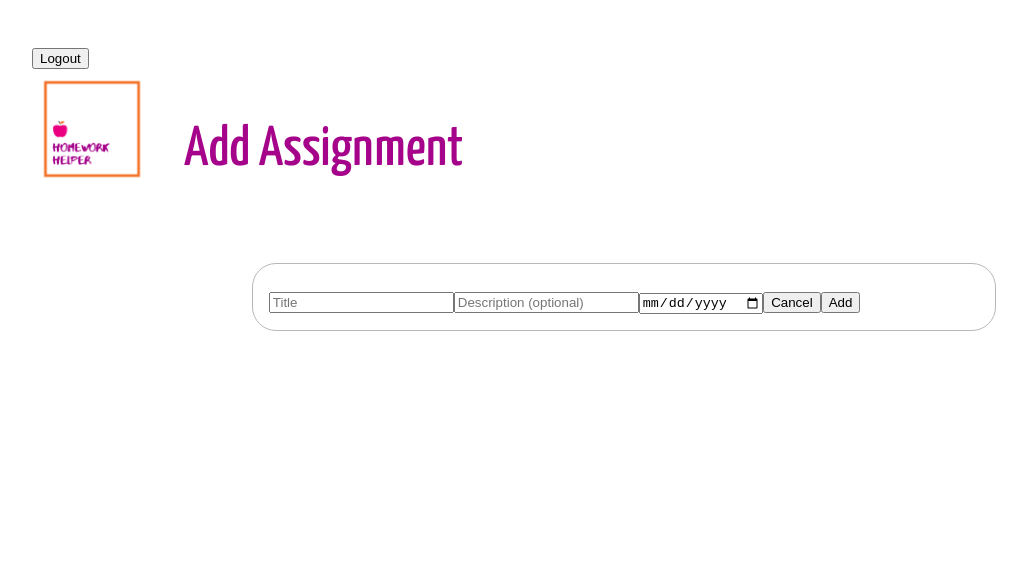
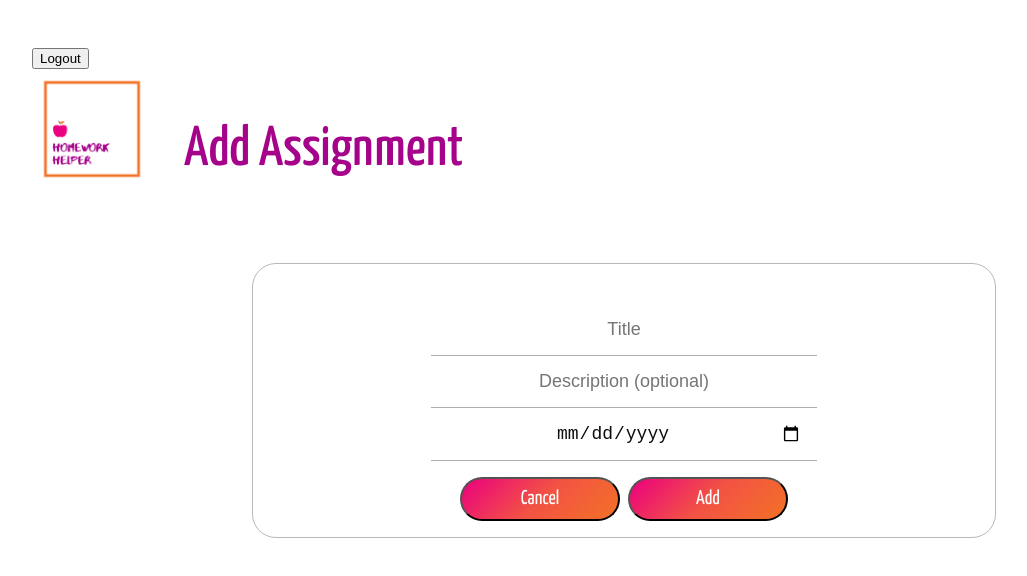
Before and after one commit to denismaltev/AssignmentTracker_Client, a React (Create React App) app in the folder homework-tracker/: page /add in a window 1280 px wide. Shown: the top 576 px of the page, without its empty margins (16-1043 px from the left). Built offline with nearby package versions, Linux system fonts and the light colour scheme; no server answers; sample sign-in values are in the browser's storage.

Commit message:
#28 Styled Add Assignment

```diff
--- a/homework-tracker/src/components/AddAssignment.js
+++ b/homework-tracker/src/components/AddAssignment.js
@@ -37,7 +37,8 @@ export default function AddAssignment() {
       </div>
       <div className="Card">
         <form
-        onSubmit={createAssignment} id="add-assignment-form">
+        onSubmit={createAssignment} id="add-assignment-form"
+        className="addAssignmentForm">
           <p style={{ color: "red", fontSize: 12 }}>{errorMessage}</p>
           <input name="title" type="text" placeholder="Title" />
           <input
@@ -46,10 +47,12 @@ export default function AddAssignment() {
             placeholder="Description (optional)"
           />
           <input name="date" type="date" placeholder="Due Date" />
-          <button onClick={clearForm}>Cancel</button>
-          <button variant="" type="submit">
+          <div className="buttons">
+          <button className="cancel"onClick={clearForm}>Cancel</button>
+          <button className="submit" variant="" type="submit">
             Add
           </button>
+          </div>
         </form>
       </div>
     </div>
--- a/homework-tracker/src/styles/_variables.scss
+++ b/homework-tracker/src/styles/_variables.scss
@@ -2,3 +2,4 @@ $main-color: #A6038B;
 $secondary-color: rgb(227, 119, 62);
 $tertiary-color: #EB0080;
 $grey: #adadad;
+$black: #0D0D0D;
--- a/homework-tracker/src/styles/components/_AddAssignment.scss
+++ b/homework-tracker/src/styles/components/_AddAssignment.scss
@@ -1,8 +1,59 @@
-.Card form {
+.addAssignmentForm {
     display: flex;
     flex-direction: column;
+    align-items: center;
 
     input {
-        border-bottom: $grey;
+        border: none;
+        font-size: 1.125rem;
+        color: $black;
+        padding: 15px;
+        border-bottom: 1px solid $grey;
+        width: 50%;
+        margin: 0 auto;
+        text-align: center;
+
+        &:focus {
+            outline: none;
+        }
+    }
+
+    .buttons {
+        margin-top: 1rem;
+
+        button {
+            width: 10rem;
+            padding: 10px 15px;
+            text-align: center;
+            border-radius: 1.5rem;
+            font-family: "Yanone Kaffeesatz", sans-serif;
+            font-size: 1.25rem;
+            color: #fff;
+            background-image: -webkit-linear-gradient(135deg,rgb(242, 113, 38), rgb(242, 82, 68), rgb(235, 0, 128));
+
+            &:focus {
+                outline: none;
+            }
+        }
+    }
+
+    .cancel {
+        margin-right: .5rem;
+
+        &:hover {
+                background-image: -webkit-linear-gradient(135deg,rgba(242, 113, 38, .8), rgba(242, 82, 68, .8), rgba(235, 0, 128, .8));
+            }
+        }
+
+        .submit:hover {
+
+            background-image: -webkit-linear-gradient(135deg,rgba(242, 113, 38, .8), rgba(242, 82, 68, .8), rgba(235, 0, 128, .8));
+        }
+
+}
+
+@media screen and (max-width: 800px) {
+    button {
+        width: 7rem;
     }
 }
--- a/homework-tracker/src/styles/index.scss
+++ b/homework-tracker/src/styles/index.scss
@@ -19,3 +19,4 @@ code {
 // Component styles
 @import './components/App';
 @import './components/Authentication';
+@import './components/AddAssignment'
```
